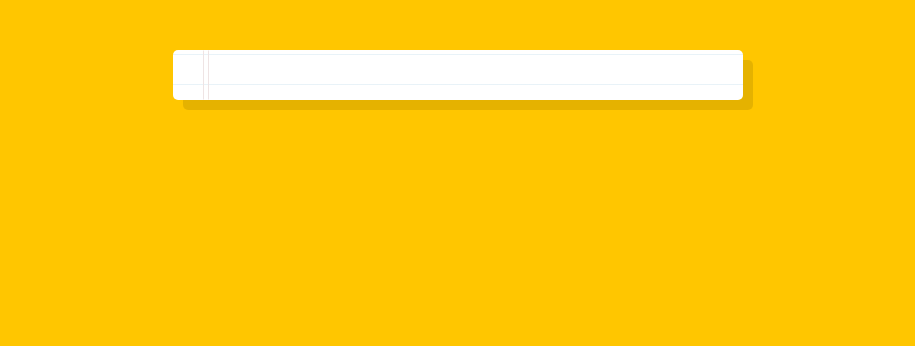
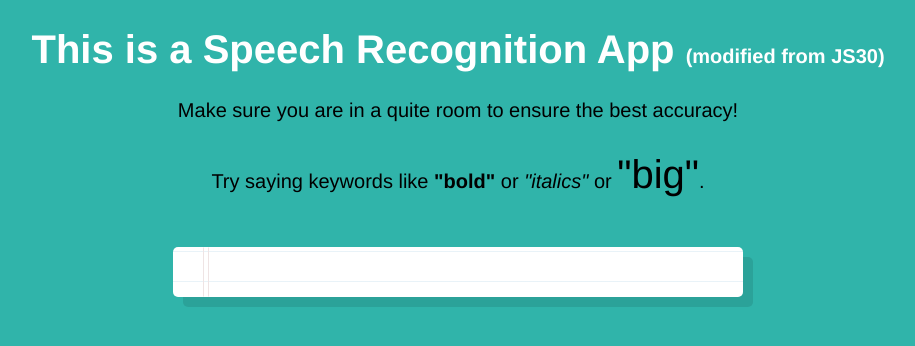
Before and after one commit to willpac828/45-js30-20-speech-recognition, a website: page public/index.html in a window 1280 px wide. Shown: the whole page, without its empty margins (182-1097 px from the left). Drawn offline with Linux system fonts and the light colour scheme.

Commit message:
added if statements that handle bold and italics transformations. Added styling and instructions

```diff
--- a/public/index.html
+++ b/public/index.html
@@ -6,6 +6,11 @@
 </head>
 <body>
 
+  <div class="instructions">
+    <h1>This is a Speech Recognition App <span class="shrink">(modified from JS30)</span></h1>
+    <p>Make sure you are in a quite room to ensure the best accuracy!</p>
+    <p>Try saying keywords like <strong>"bold"</strong> or <em>"italics"</em> or <span class="big">"big"</span>.</p>
+  </div>
   <div class="words" contenteditable>
   </div>
 
@@ -23,7 +28,7 @@
   words.appendChild(p);
 
   recognition.addEventListener('result', e => {
-    console.log(e.results);
+
     // the e.results property returns a "list" that's not actually
     // an array, so we use the Array.from method to turn it into one
     const transcript = Array.from(e.results)
@@ -40,12 +45,25 @@
         words.appendChild(p);
       }
       // tons of cool stuff you could do with if statements!
+      // Definitely want to turn this into a portfolio project
 
-      // if(transcript.includes('bold')) {
-      //   return p.style.fontWeight = "bold";
-      //
-      // }
-      console.log(transcript);
+      if(transcript.includes('bold')) {
+        return p.style.fontWeight = "bold";
+
+      }
+
+      if(transcript.includes('italics')) {
+        return p.style.fontStyle = "italic";
+      }
+
+      if(transcript.includes('big')) {
+        return p.style.fontSize = "32px";
+      }
+
+      p.style.fontWeight = "normal";
+      p.style.fontStyle = "normal";
+      p.style.fontSize = "20px";
+
   });
 
   // we don't call the function in the event listener, cuz that would run on page load
@@ -61,10 +79,27 @@
     }
 
     body {
-      background:#ffc600;
+      background:#30b4aa;
       font-family: 'helvetica neue';
       font-weight: 200;
       font-size: 20px;
+    }
+
+    .instructions {
+      text-align: center;
+      color: white;
+    }
+
+    .instructions p {
+      color: black;
+    }
+
+    .shrink {
+      font-size: 20px;
+    }
+
+    .big {
+      font-size: 40px;
     }
 
     .words {
```
